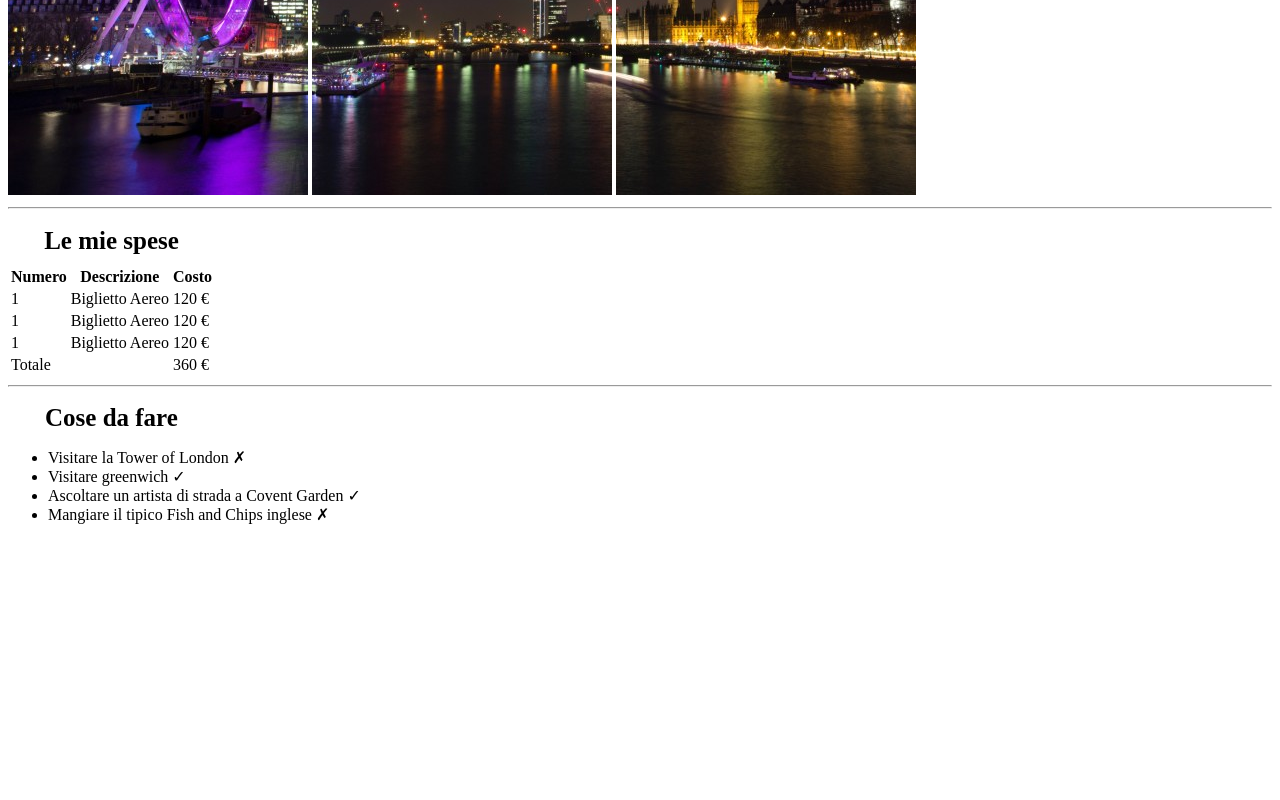
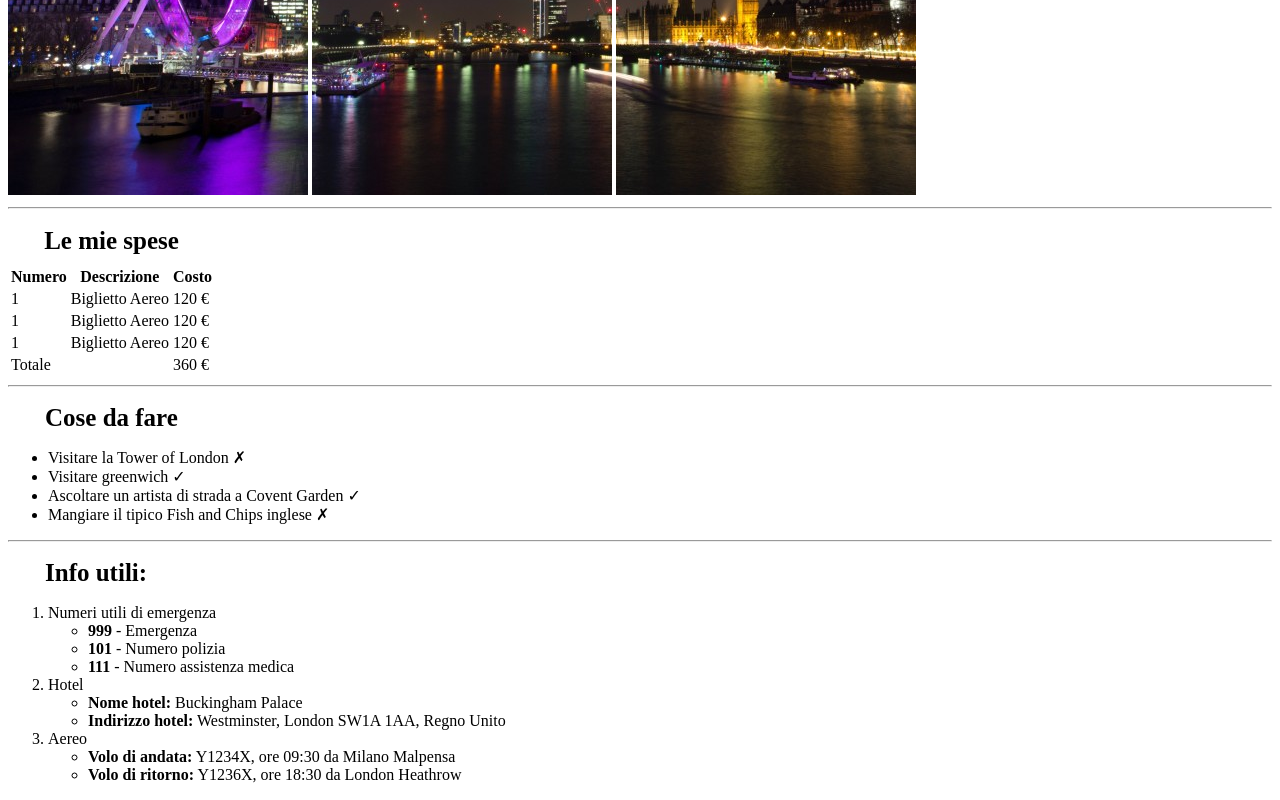
Before and after one commit to Mustaaaaa/html-london-trip, a plain HTML site: page index.html in a window 1280 px wide. Shown: the part 485-1285 px from the top of the page. Before the commit the page ends 1025 px from the top, so only its background shows below. Drawn offline with Linux system fonts and the light colour scheme.

Commit message:
ADD:info (quarta parte)

```diff
--- a/index.html
+++ b/index.html
@@ -57,6 +57,38 @@
                     <li>Mangiare il tipico Fish and Chips inglese &#10007 </li>
                 </ul>
         </div>
-
+        <hr><!--info-->
+        <div>
+            <h1 style="font-size: 25px;margin-left: 37px;">Info utili:</h1>
+            <ol>
+                <li>
+                    Numeri utili di emergenza
+                    <ul>
+                        <li><b>999</b> - Emergenza</li>
+                    </ul>
+                    <ul>
+                        <li><b>101</b> - Numero polizia</li>
+                    </ul>
+                    <ul>
+                        <li><b>111</b> - Numero assistenza medica</li>
+                    </ul>
+                </li>
+                <li>Hotel
+                 <ul>
+                     <li><b>Nome hotel:</b> Buckingham Palace</li>
+                 </ul>
+                 <ul>
+                     <li><b>Indirizzo hotel:</b> Westminster, London SW1A 1AA, Regno Unito</li>
+                 </ul>
+                </li>
+                <li>Aereo
+                 <ul>
+                     <li><b>Volo di andata:</b> Y1234X, ore 09:30 da Milano Malpensa</li>
+                 </ul>
+                 <ul>
+                     <li><b>Volo di ritorno:</b> Y1236X, ore 18:30 da London Heathrow</li>
+                 </ul>
+                </li>
+            </ol>
     </body>
 </html>
```
